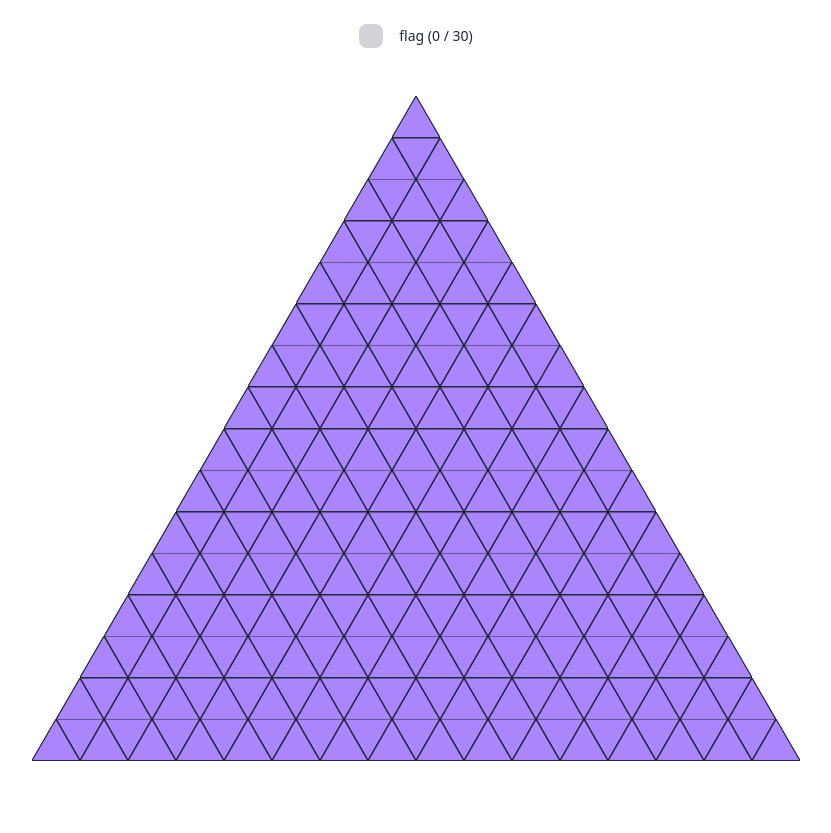
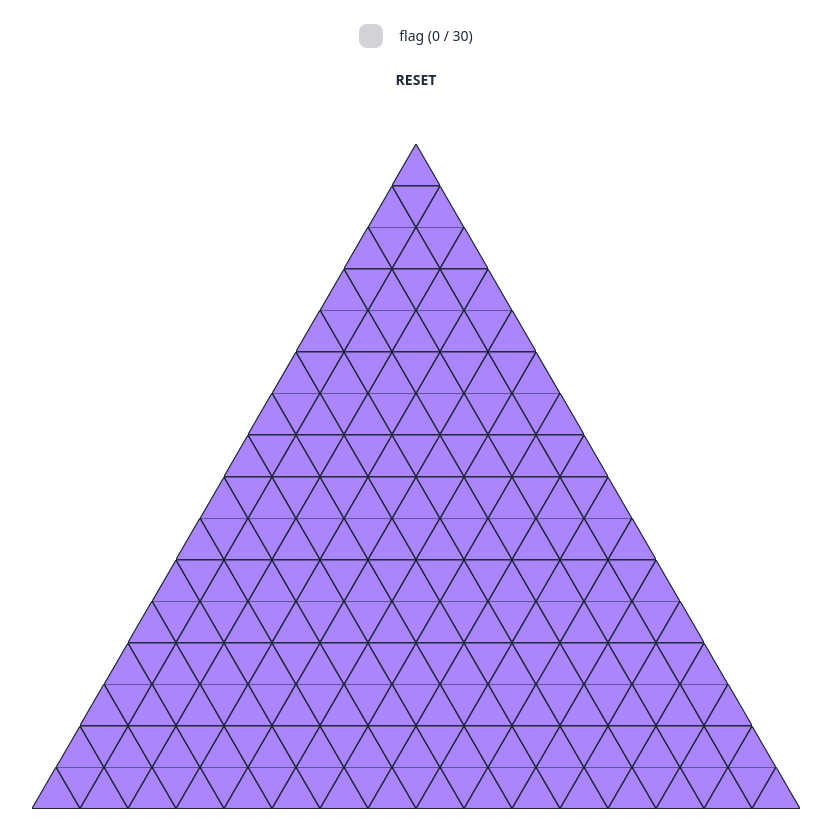
Before and after one commit to laddge/tri-minesweeper, a Vue app: page / in a window 1280 px wide. Shown: the whole page, without its empty margins (224-1055 px from the left). Before the commit the page ends 800 px from the top, so only its background shows below. Built offline with nearby package versions, Linux system fonts and the light colour scheme.

Commit message:
persist pinia

```diff
--- a/package.json
+++ b/package.json
@@ -13,6 +13,7 @@
   },
   "dependencies": {
     "pinia": "^2.1.3",
+    "pinia-plugin-persistedstate": "^3.1.0",
     "vue": "^3.3.4"
   },
   "devDependencies": {
--- a/src/App.vue
+++ b/src/App.vue
@@ -4,6 +4,7 @@
   import { storeToRefs } from 'pinia'
 
   const { size, mineCount, flagged, flagMode, started, cleared, failed } = storeToRefs(useStateStore())
+  const { reset } = useStateStore()
 </script>
 
 <template>
@@ -12,6 +13,7 @@
       <input type="checkbox" :disabled="!started || cleared || failed" v-model="flagMode" class="checkbox checkbox-warning" />
       <span class="label-text ml-4">flag ({{ flagged.length }} / {{ mineCount }})</span>
     </label>
+    <button @click="reset" class="btn btn-ghost">reset</button>
   </div>
   <div v-if="cleared" class="my-4 text-center text-success text-xl">
     Clear!!
--- a/src/main.ts
+++ b/src/main.ts
@@ -2,10 +2,13 @@ import './assets/main.css'
 
 import { createApp } from 'vue'
 import { createPinia } from 'pinia'
+import { createPersistedState } from 'pinia-plugin-persistedstate'
 import App from './App.vue'
 
 const app = createApp(App)
 
-app.use(createPinia())
+const pinia = createPinia()
+pinia.use(createPersistedState())
+app.use(pinia)
 
 app.mount('#app')
--- a/src/stores/state.ts
+++ b/src/stores/state.ts
@@ -13,6 +13,20 @@ export const useStateStore = defineStore('state', ()=> {
   const started = ref(false)  // 開始されているか
   const cleared = ref(false)  // クリアされているか
   const failed = ref(false)  // 地雷を踏んだか
+
+  const reset = () => {
+    size.value = 16
+    mineCount.value = 30
+
+    mines.value = []
+    open.value = []
+    flagged.value = []
+
+    flagMode.value = false
+    started.value = false
+    cleared.value = false
+    failed.value = false
+  }
 
   // 隣接する三角形の番号のリストを返す
   const getAdjacent = (n: number) => {
@@ -242,5 +256,5 @@ export const useStateStore = defineStore('state', ()=> {
     }
   }
 
-  return { size, mineCount, mines, open, flagged, flagMode, started, cleared, failed, getAdjacent, click }
-})
+  return { size, mineCount, mines, open, flagged, flagMode, started, cleared, failed, reset, getAdjacent, click }
+}, { persist: true })
```
Also changed, not shown: 1 other file (tests, documents, lock files or other folders).
